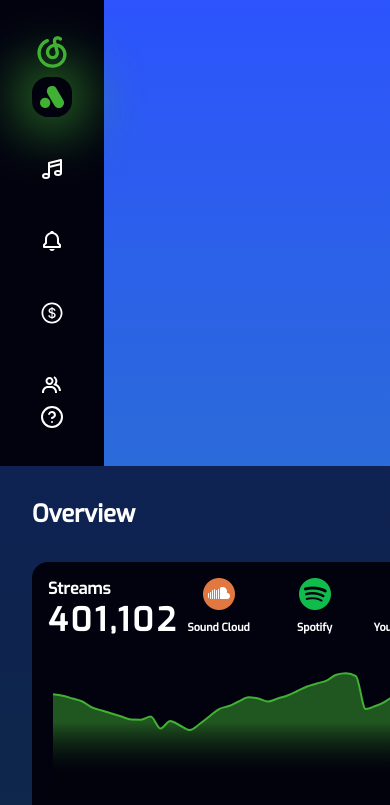
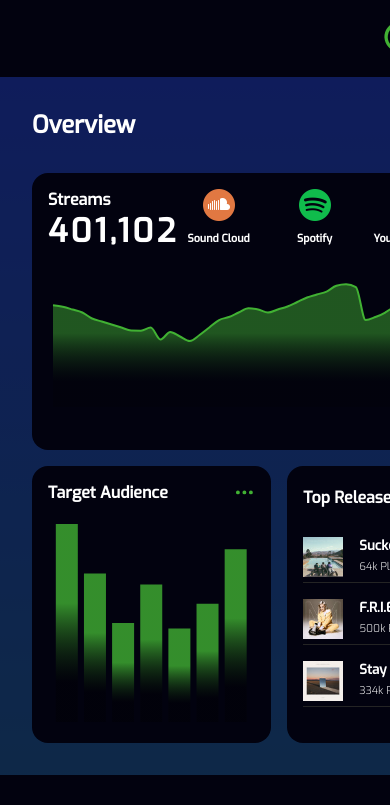
Before and after one commit to flores-br/admin-dashboard, a React (Create React App) app: page / in a window 390 px wide. Shown: the top 805 px of the page. Built offline with nearby package versions, Linux system fonts and the light colour scheme; the HTML template or start-up script is replaced by a standard one.

Commit message:
left sidebar responsive

```diff
--- a/src/components/Sidebar.jsx
+++ b/src/components/Sidebar.jsx
@@ -70,6 +70,15 @@
       }
     }
   }
+
+  @media screen and (min-width: 280px) and (max-width: 1080px) {
+    width: 100%;
+    padding: 1rem;
+    .links,
+    .help {
+      display: none;
+    }
+  }
 `;
 
 const Sidebar = () => {
```
